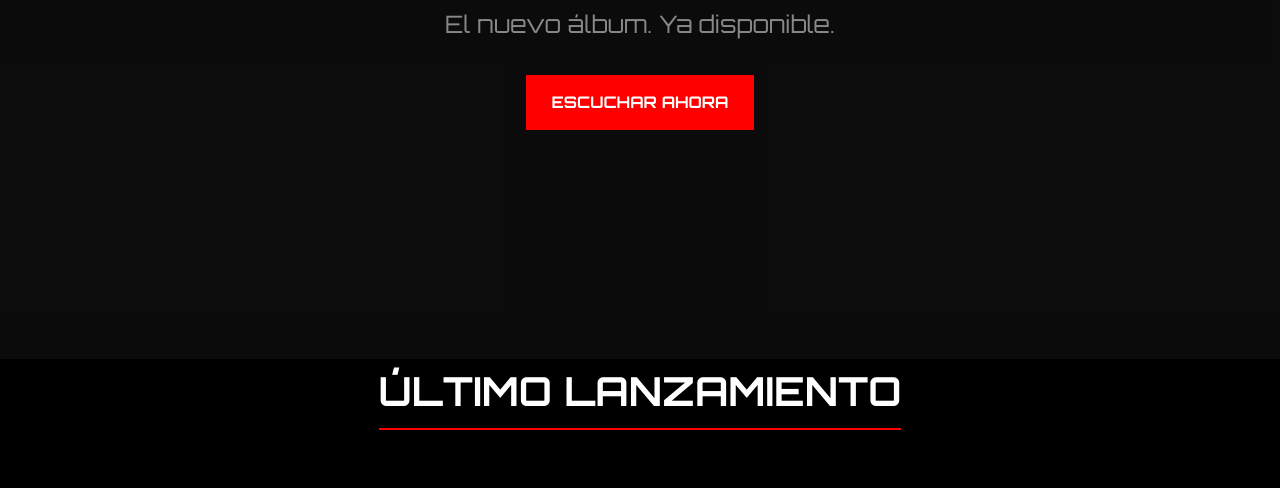
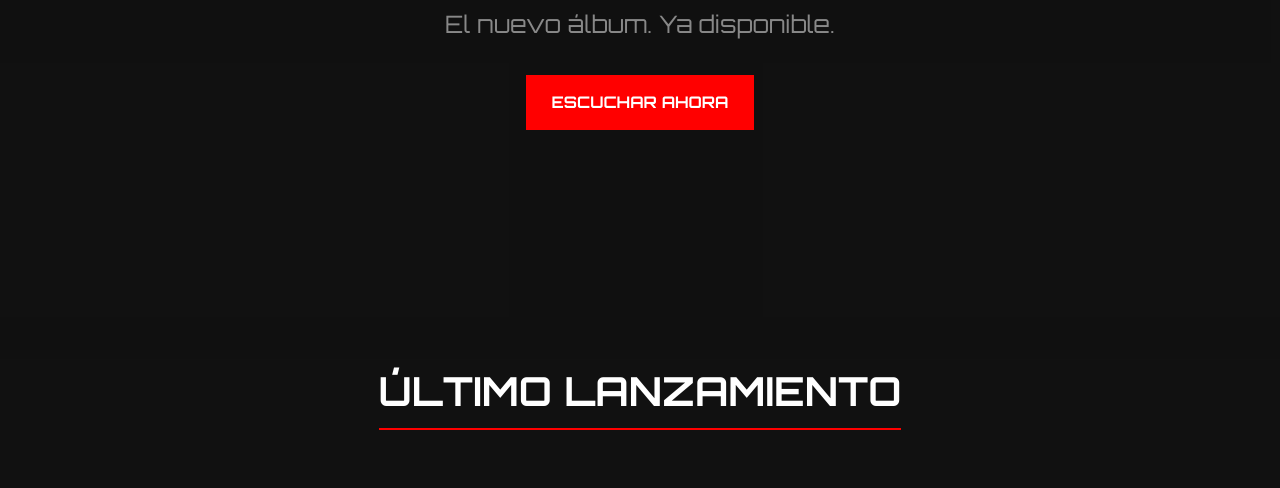
Before and after one commit to ChrisraaaLopez/Skrillex-Web-Page, a plain HTML site: page index.html in a window 1280 px wide. Shown: the part 446-934 px from the top of the page. Drawn offline with Linux system fonts and the light colour scheme; grey boxes are pictures that could not be loaded.

Commit message:
Modificacion leve

```diff
--- a/css/estilo_index.css
+++ b/css/estilo_index.css
@@ -5,7 +5,7 @@
 
 :root {
     --font-main: 'Orbitron', sans-serif;
-    --color-bg: #000000;
+    --color-bg: #111111;
     --color-text: #FFFFFF;
     --color-accent: #FF0000;
     --color-grey: #888888;
```
